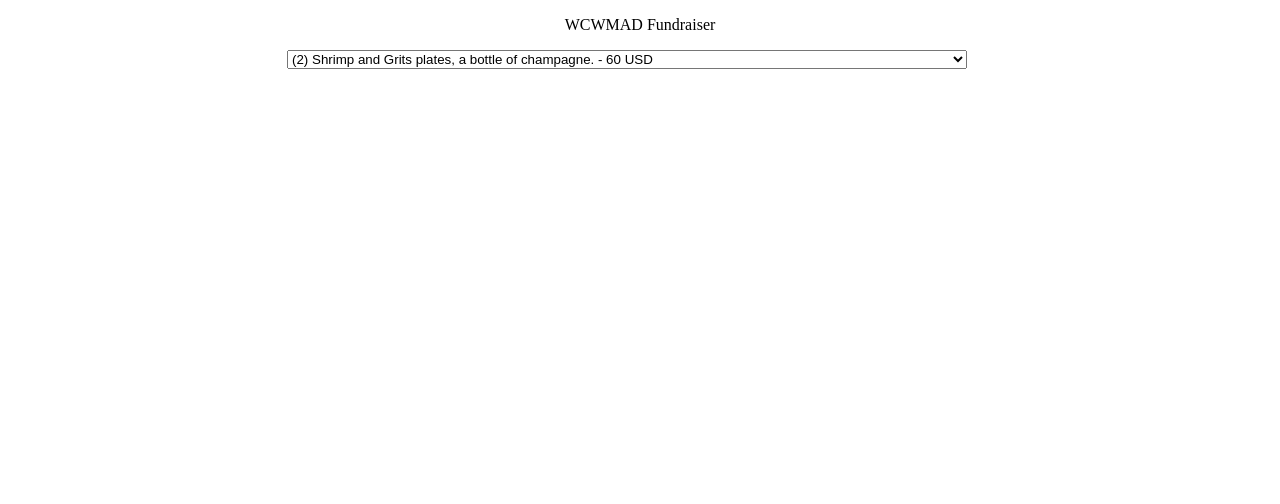
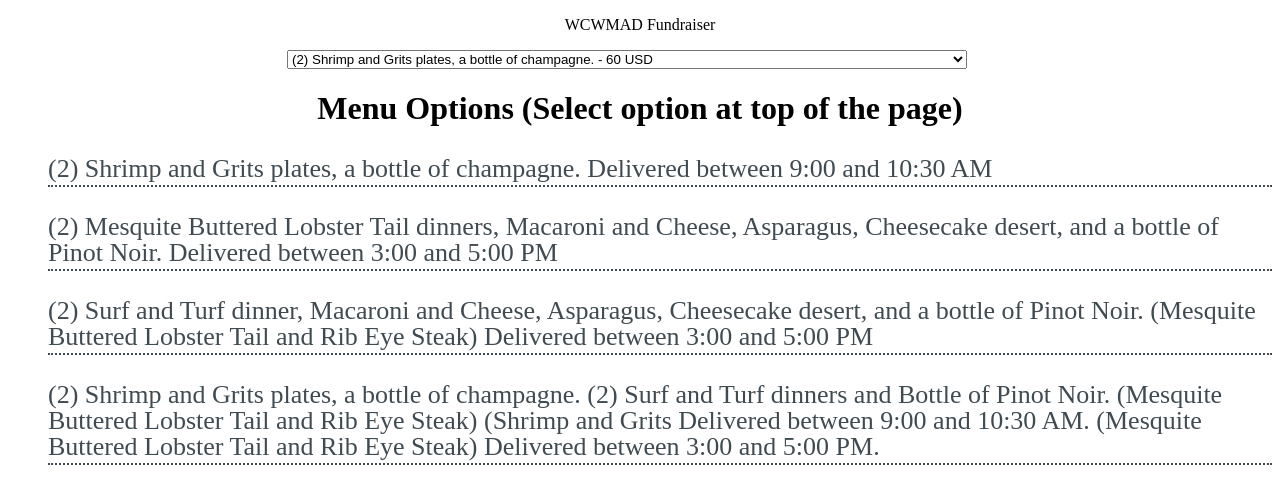
Before and after one commit to wcwmad1/fundraiser, a plain HTML site: page index.html in a window 1280 px wide. Drawn offline with Linux system fonts and the light colour scheme; a script that the page names is missing.

Commit message:
added more details to menu

```diff
--- a/index.html
+++ b/index.html
@@ -98,5 +98,47 @@
 }
 initPayPalButton();
   </script>
+  <h1 style="text-align: center;">Menu Options (Select option at top of the page)</h1>
+  <ul>
+    <li><span>(2) Shrimp and Grits plates, a bottle of champagne. Delivered between 9:00 and 10:30 AM </span><span>$60.00</span></li>
+    <li><span>(2) Mesquite Buttered Lobster Tail dinners, Macaroni and Cheese, Asparagus,  Cheesecake desert, and a  bottle of Pinot Noir.  Delivered between 3:00 and 5:00 PM
+    </span><span>$135.00</span></li>
+    <li><span>(2) Surf and Turf dinner, Macaroni and Cheese, Asparagus, Cheesecake desert, and a bottle of Pinot Noir.  (Mesquite Buttered Lobster Tail and Rib Eye Steak)
+      Delivered between 3:00 and 5:00 PM</span><span>$135</span></li>
+    <li><span>(2) Shrimp and Grits plates, a bottle of champagne. (2) Surf and Turf dinners and Bottle of Pinot Noir.  (Mesquite Buttered Lobster Tail and Rib Eye Steak)
+      (Shrimp and Grits Delivered between 9:00 and 10:30 AM.   (Mesquite Buttered Lobster Tail and Rib Eye Steak) Delivered between 3:00 and 5:00 PM.
+     </span><span>$175.00</span></li>
+</ul>
+    <style>
+      ul {
+  list-style: none;
+  font-family: 'Marck Script';
+}
+
+ul li {
+  margin-bottom: 20px;
+  padding-bottom: 10px ;
+  border-bottom: 2px #404B51 dotted;
+  font-size: 26px;
+  line-height: 1;
+}
+
+ul li span:nth-child(odd) {
+  padding-right: 6px;
+  color: #404B51;
+}
+
+ul li span:nth-child(even) {
+  float: right;
+  padding-left: 6px;
+  color: #fff;
+}
+
+ul span {
+  position: relative;
+  bottom: -7px;
+}
+
+    </style>
 </body>
 </html>
```
